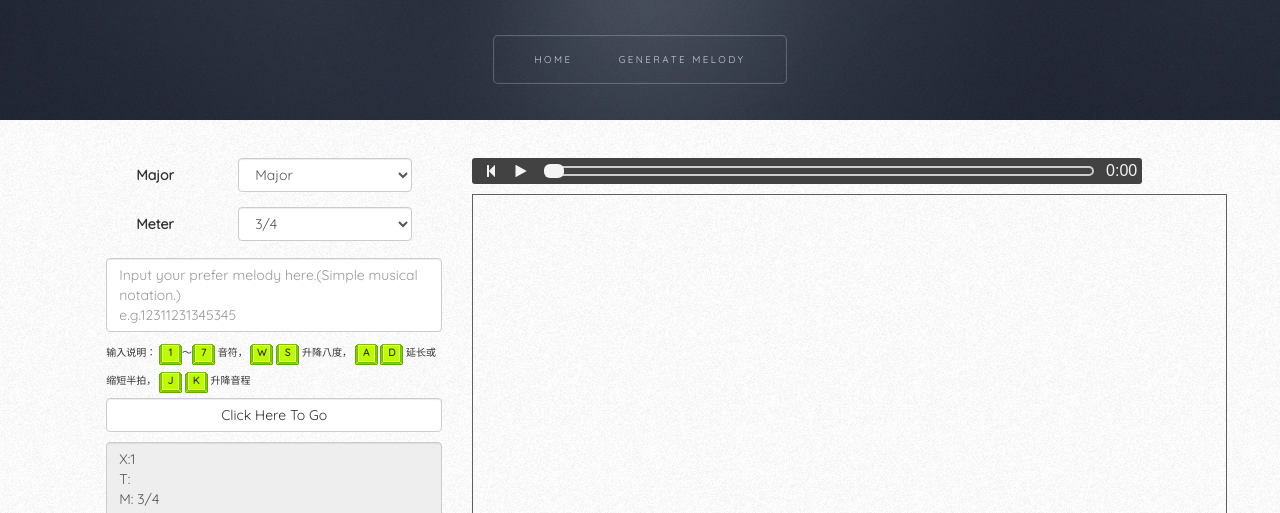
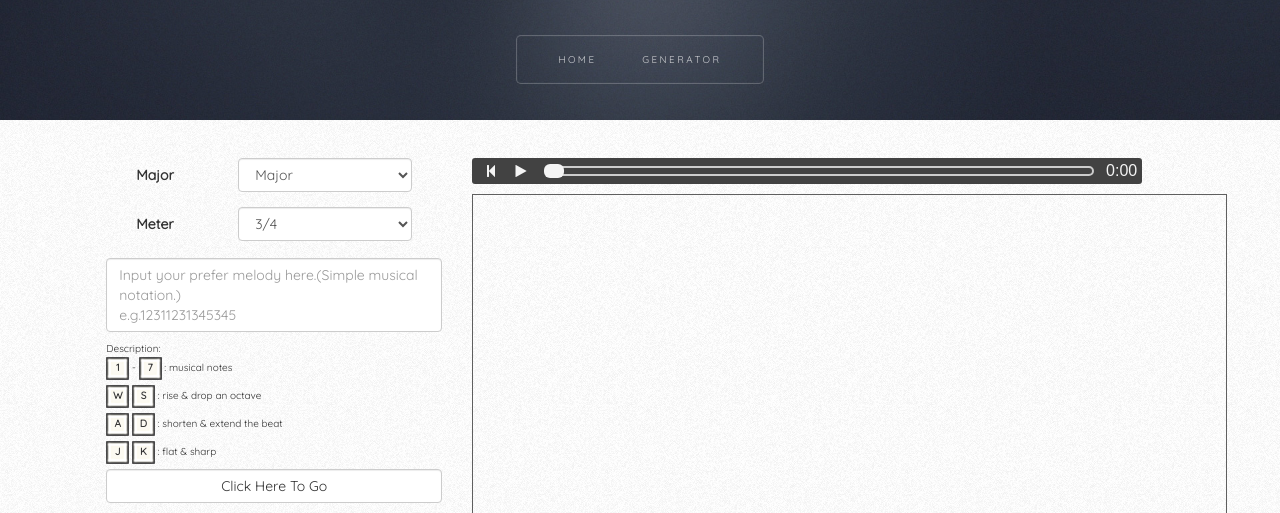
Before and after one commit to yippp/Musier, a Django app: page /app/notionLoad/ in a window 1280 px wide. Shown: the top 513 px of the page. Run offline with Django 3.2, Linux system fonts and the light colour scheme; some libraries are stand-ins or nearby versions.

Commit message:
small changes

```diff
--- a/MusierWeb/app/static/app/notionLoad.css
+++ b/MusierWeb/app/static/app/notionLoad.css
@@ -118,7 +118,7 @@ body {
 	font-weight:bold;
 	text-align:center;
 	color:#363636;
-	background:url('./img/icon-keyboard.png') 0 -554px no-repeat;
+	background:url('./img/keyboard.png') no-repeat;
 }
 
 
--- a/MusierWeb/app/templates/app/index.html
+++ b/MusierWeb/app/templates/app/index.html
@@ -34,7 +34,7 @@
           <nav id="nav">
               <ul>
                 <li class="current"><a href="/app">Home</a></li>
-                <li><a href="/app/notionLoad">Generate</a></li>
+                <li><a href="/app/notionLoad">Generator</a></li>
               </ul>
             </nav>
 
--- a/MusierWeb/app/templates/app/notionLoad.html
+++ b/MusierWeb/app/templates/app/notionLoad.html
@@ -27,7 +27,7 @@
         <nav id="nav">
           <ul>
             <li class="current"><a href="/app">Home</a></li>
-            <li><a href="/app/notionLoad">Generate Melody</a></li>
+            <li><a href="/app/notionLoad">Generator</a></li>
           </ul>
         </nav>
 
@@ -68,11 +68,11 @@
 e.g.12311231345345" rows = "3" form="notion_form"></textarea>
 
         <div class="instruction">
-          输入说明：
-          <span class="ico_key">1</span>～<span class="ico_key">7</span> 音符，
-          <span class="ico_key">W</span> <span class="ico_key">S</span> 升降八度，
-          <span class="ico_key">A</span> <span class="ico_key">D</span> 延长或缩短半拍，
-          <span class="ico_key">J</span> <span class="ico_key">K</span> 升降音程
+          Description:<br/>
+          <span class="ico_key">1</span>  -  <span class="ico_key">7</span> :  musical notes<br/>
+          <span class="ico_key">W</span>  <span class="ico_key">S</span> :  rise & drop an octave<br/>
+          <span class="ico_key">A</span>  <span class="ico_key">D</span> :  shorten & extend the beat<br/>
+          <span class="ico_key">J</span>  <span class="ico_key">K</span> :  flat & sharp
         </div>
 
         <input class="btn btn-default col-sm-12 form-control" id = "submit" type="submit" value="Click Here To Go"/>
```
Also changed, not shown: MusierWeb/app/static/app/img/keyboard.png (added).
